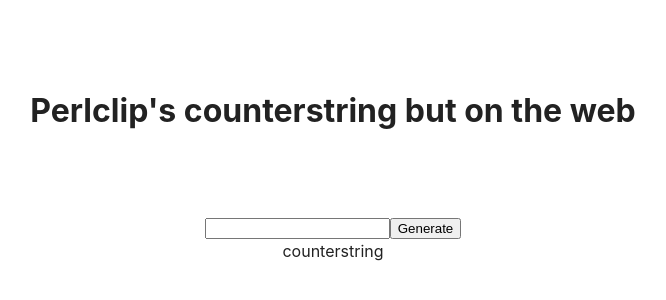
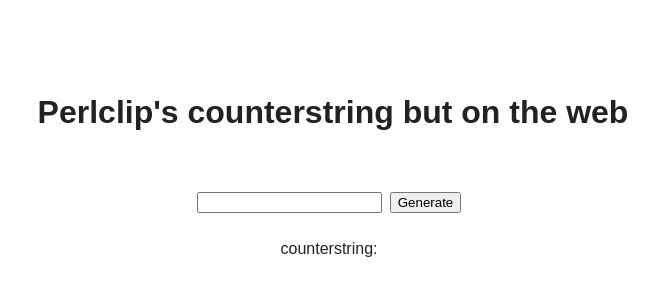
Before and after one commit to j19sch/counterstring, a Preact app: page / in a window 1280 px wide. Shown: the part 236-536 px from the top of the page, without its empty margins (307-973 px from the left). Built offline with nearby package versions, Linux system fonts and the light colour scheme.

Commit message:
improves styling

```diff
--- a/package.json
+++ b/package.json
@@ -8,6 +8,7 @@
     "preview": "vite preview",
     "lint": "eslint . --report-unused-disable-directives --max-warnings 0",
     "test": "vitest",
+    "test:e2e": "npx playwright test",
     "bench": "vitest bench",
     "predeploy": "npm run build",
     "deploy": "gh-pages -d dist --nojekyll"
--- a/playwright.config.ts
+++ b/playwright.config.ts
@@ -22,7 +22,7 @@
   /* Opt out of parallel tests on CI. */
   workers: process.env.CI ? 1 : undefined,
   /* Reporter to use. See https://playwright.dev/docs/test-reporters */
-  reporter: "line",
+  reporter: "list",
   /* Shared settings for all the projects below. See https://playwright.dev/docs/api/class-testoptions. */
   use: {
     /* Base URL to use in actions like `await page.goto('/')`. */
--- a/src/components/CounterString.tsx
+++ b/src/components/CounterString.tsx
@@ -25,7 +25,7 @@
       <div>
         <section>
           <form onSubmit={this.onSubmit} id="counterstring-form">
-            <section>
+            <div>
               <input
                 type="text"
                 id="length"
@@ -33,8 +33,9 @@
                 onInput={this.onInput}
               />
               <button type="submit">Generate</button>
-            </section>
-            <label for="counterstring-output">counterstring</label>
+            </div>
+            <div id="counterstring-result">
+              <label for="counterstring-output">counterstring:</label>
               <output
                 name="counterstring"
                 for="length"
@@ -43,6 +44,7 @@
               >
                 {counterstring(parseInt(this.state.stringLength))}
               </output>
+            </div>
           </form>
         </section>
       </div>
--- a/src/style.css
+++ b/src/style.css
@@ -1,16 +1,15 @@
 :root {
-  font-family: Inter, system-ui, Avenir, Helvetica, Arial, sans-serif;
+  /* font-family: Inter, system-ui, Avenir, Helvetica, Arial, sans-serif; */
+  font-family: sans-serif;
   line-height: 1.5;
   font-weight: 400;
 
   color: #222;
   background-color: #ffffff;
 
-  font-synthesis: none;
-  text-rendering: optimizeLegibility;
-  -webkit-font-smoothing: antialiased;
-  -moz-osx-font-smoothing: grayscale;
-  -webkit-text-size-adjust: 100%;
+  /* font-synthesis: none; */
+  /* text-rendering: optimizeLegibility; */
+  /* -webkit-text-size-adjust: 100%; */
 }
 
 body {
@@ -26,34 +25,23 @@
   text-align: center;
 }
 
-img {
-  margin-bottom: 1.5rem;
-}
-
-img:hover {
-  filter: drop-shadow(0 0 2em #673ab8aa);
-}
-
 section {
-  margin-top: 5rem;
+  margin-top: 3rem;
   /* display: grid;
   grid-template-columns: repeat(3, 1fr);
   column-gap: 1.5rem; */
 }
 
-.resource {
-  padding: 0.75rem 1.5rem;
-  border-radius: 0.5rem;
-  text-align: left;
-  text-decoration: none;
-  color: #222;
-  background-color: #f1f1f1;
-  border: 1px solid transparent;
+button {
+  margin: 0.5rem;
 }
 
-.resource:hover {
-  border: 1px solid #000;
-  box-shadow: 0 25px 50px -12px #673ab888;
+label {
+  margin-right: 0.5rem;
+}
+
+#counterstring-result {
+  margin-top: 1rem;
 }
 
 @media (max-width: 639px) {
@@ -72,11 +60,4 @@
     color: #ccc;
     background-color: #1a1a1a;
   }
-  .resource {
-    color: #ccc;
-    background-color: #161616;
-  }
-  .resource:hover {
-    border: 1px solid #bbb;
-  }
 }
--- a/vitest.config.ts
+++ b/vitest.config.ts
@@ -7,6 +7,7 @@
     viteConfig,
     defineConfig({
       test: {
+        include: ["**/*.test.ts?(x)"],
         globals: true, // testing-library cleanup by vitest
         environment: "jsdom",
         setupFiles: ["src/vitest-setup.ts"],
```
Also changed, not shown: 1 other file (tests, documents, lock files or other folders). Lines whose indentation alone changed are shown as unchanged.
